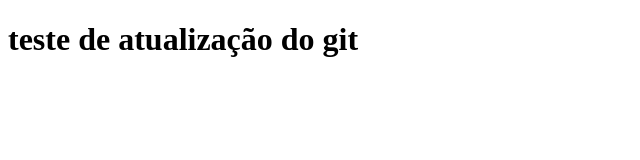
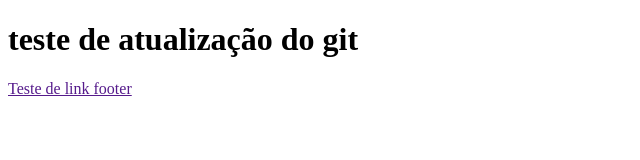
Before and after one commit to CarlosNato/Git-Lessons, a plain HTML site: page index.html in a window 1280 px wide. Shown: the whole page, without its empty margins (0-640 px from the left). Drawn offline with Linux system fonts and the light colour scheme.

Commit message:
Inserindo footer

```diff
--- a/index.html
+++ b/index.html
@@ -10,5 +10,6 @@
 <body>
     <h1>teste de atualização do git</h1>
 </body>
+<footer><a href="">Teste de link footer</a></footer>
 
 </html>
```
